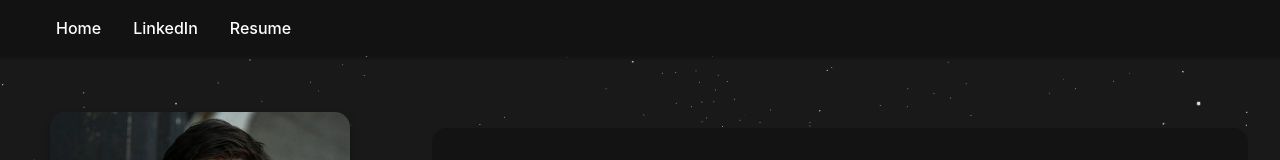
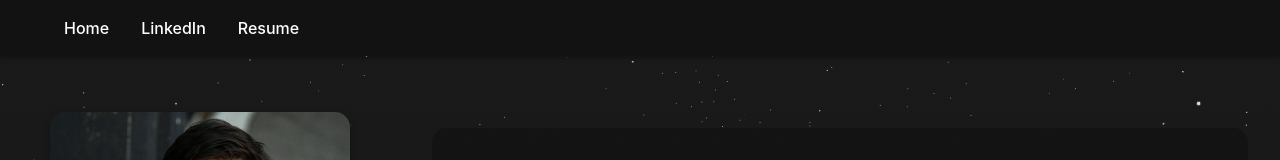
Before and after one commit to mhedlund7/mhedlund7.github.io, a React (Vite) app: page / in a window 1280 px wide. Shown: the top 160 px of the page. Built offline with nearby package versions, Linux system fonts and the light colour scheme.

Commit message:
Add left margin to navigation

```diff
--- a/src/components/Layout.tsx
+++ b/src/components/Layout.tsx
@@ -24,6 +24,7 @@ const NavList = styled.ul`
   padding: 0 1rem;
   max-width: 1200px;
   margin: 0 auto;
+  margin-left: 2rem;
   justify-content: flex-start;
 
   @media (min-width: 768px) {
```
Also changed, not shown: 1 other file (tests, documents, lock files or other folders).
